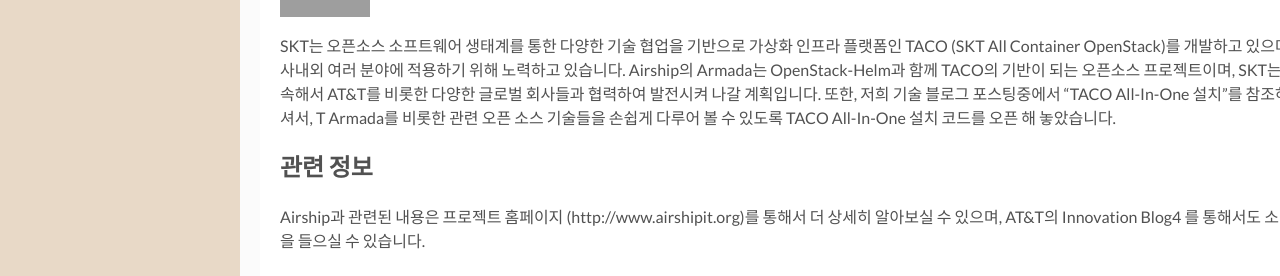
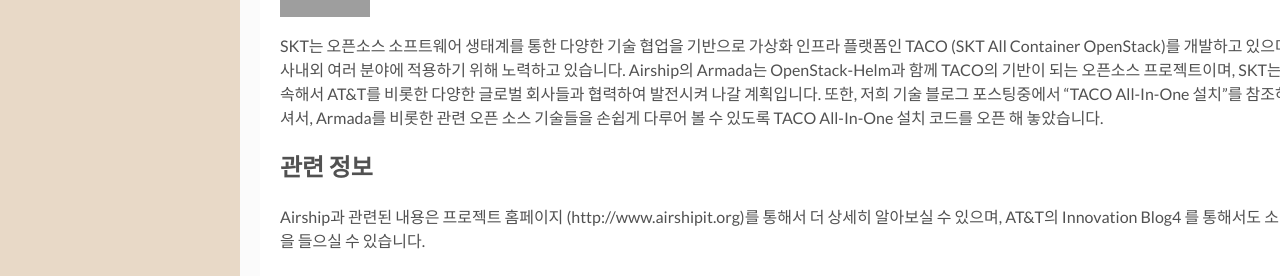
Before and after one commit to sktelecom-oslab/Virtualization-Software-Lab, a Jekyll site: the page built from _posts/2018-05-23-AirshipIntro.md, in a window 1280 px wide and 900 px high, scrolled down 2014 px. Shown: the part 476-752 px from the top of the window. Built offline with Jekyll 4.4.1, drawn with Linux system fonts in a browser that asks for light colours; our own code applies the rules of GitHub Pages for plain Markdown files; grey boxes are pictures that could not be loaded.

```diff
--- a/_posts/2018-05-23-AirshipIntro.md
+++ b/_posts/2018-05-23-AirshipIntro.md
@@ -38,8 +38,7 @@ Airship 프로젝트는 다음과 같은 서브 프로젝트들로 구성되어
 [![License: CC BY-NC-ND 4.0](https://licensebuttons.net/l/by-nc-nd/4.0/80x15.png)](https://creativecommons.org/licenses/by-nc-nd/4.0/)
 
 SKT는 오픈소스 소프트웨어 생태계를 통한 다양한 기술 협업을 기반으로 가상화 인프라 플랫폼인 TACO (SKT All Container OpenStack)를 개발하고 있으며, 사내외 여러 분야에 적용하기 위해 노력하고 있습니다. Airship의 Armada는 OpenStack-Helm과 함께 TACO의 기반이 되는 오픈소스 프로젝트이며, SKT는 계속해서 AT&T를 비롯한 다양한 글로벌 회사들과 협력하여 발전시켜 나갈 계획입니다.
-또한, 저희 기술 블로그 포스팅중에서 "TACO All-In-One 설치"를 참조하셔서, T
-Armada를 비롯한 관련 오픈 소스 기술들을 손쉽게 다루어 볼 수 있도록 TACO All-In-One 설치 코드를 오픈 해 놓았습니다.
+또한, 저희 기술 블로그 포스팅중에서 "TACO All-In-One 설치"를 참조하셔서, Armada를 비롯한 관련 오픈 소스 기술들을 손쉽게 다루어 볼 수 있도록 TACO All-In-One 설치 코드를 오픈 해 놓았습니다.
 
 ## 관련 정보
 Airship과 관련된 내용은 프로젝트 홈페이지 (http://www.airshipit.org)를 통해서 더 상세히 알아보실 수 있으며, AT&T의 Innovation Blog4 를 통해서도 소식을 들으실 수 있습니다.
```
